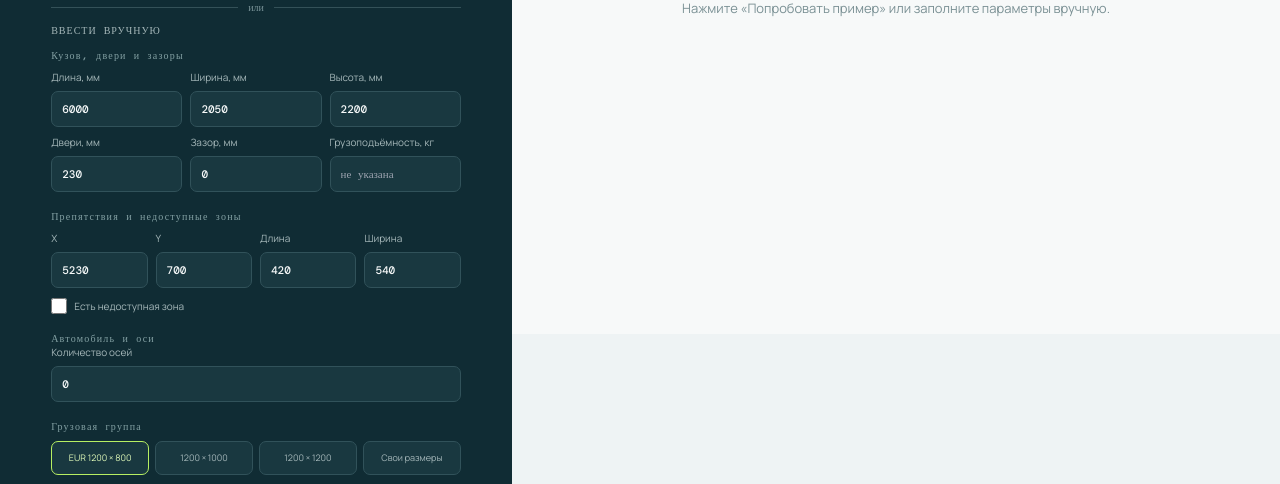
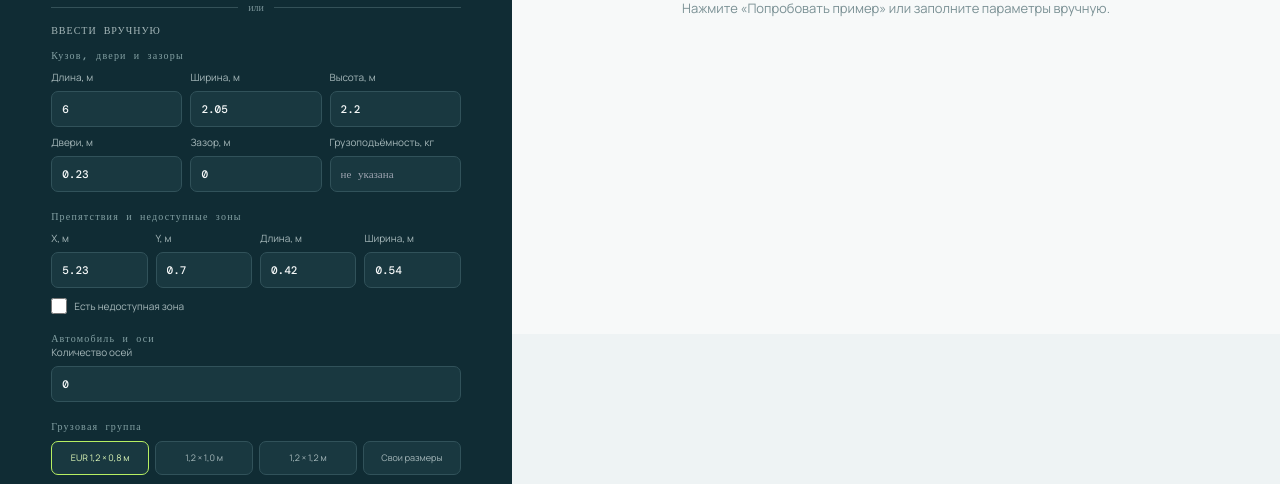
Before and after one commit to chacha51076-web/transmagic, a React (Vite) app: page / in a window 1280 px wide. Shown: the part 466-950 px from the top of the page. Built offline with nearby package versions, Linux system fonts and the light colour scheme.

Commit message:
Change dimension inputs to meters with comma decimal support

```diff
--- a/src/main.tsx
+++ b/src/main.tsx
@@ -10,18 +10,18 @@ import './styles.css'
 const numberField = z.preprocess(v => typeof v === 'string' ? Number(v.replace(',', '.')) : v, z.number().finite())
 const optionalNumberField = z.preprocess(v => v === '' || v === undefined ? undefined : typeof v === 'string' ? Number(v.replace(',', '.')) : v, z.number().finite().optional())
 const schema = z.object({
-  vehicleLength: numberField.pipe(z.number().min(1000)), vehicleWidth: numberField.pipe(z.number().min(500)), vehicleHeight: numberField.pipe(z.number().min(500)),
+  vehicleLength: numberField.pipe(z.number().min(0.1)), vehicleWidth: numberField.pipe(z.number().min(0.1)), vehicleHeight: numberField.pipe(z.number().min(0.1)),
   payloadCapacityKg: optionalNumberField, doorWidth: numberField.pipe(z.number().min(0)), gap: numberField.pipe(z.number().min(0)),
   obstacleX: numberField.pipe(z.number().min(0)), obstacleY: numberField.pipe(z.number().min(0)), obstacleLength: numberField.pipe(z.number().min(0)), obstacleWidth: numberField.pipe(z.number().min(0)),
   unavailable: z.boolean(), axleCount: z.coerce.number().int().min(0).max(8),
-  cargoLength: numberField.pipe(z.number().min(1)), cargoWidth: numberField.pipe(z.number().min(1)), cargoHeight: numberField.pipe(z.number().min(0)),
+  cargoLength: numberField.pipe(z.number().min(0.01)), cargoWidth: numberField.pipe(z.number().min(0.01)), cargoHeight: numberField.pipe(z.number().min(0)),
   quantity: z.coerce.number().int().min(1).max(100), palletWeight: numberField.pipe(z.number().min(1)), rotatable: z.boolean(),
 })
 type FormValues = z.infer<typeof schema>
 const statusClass: Record<CheckStatus, string> = { CHECKED: 'status-ok', VIOLATION: 'status-bad', NOT_CHECKED: 'status-idle' }
 const statusText: Record<CheckStatus, string> = { CHECKED: 'ПРОВЕРЕНО', VIOLATION: 'НАРУШЕНИЕ', NOT_CHECKED: 'НЕ ПРОВЕРЕНО' }
 const presets = [
-  ['EUR 1200 × 800', 1200, 800], ['1200 × 1000', 1200, 1000], ['1200 × 1200', 1200, 1200], ['Свои размеры', 0, 0],
+  ['EUR 1,2 × 0,8 м', 1.2, 0.8], ['1,2 × 1,0 м', 1.2, 1.0], ['1,2 × 1,2 м', 1.2, 1.2], ['Свои размеры', 0, 0],
 ] as const
 
 function Field({ label, input, error }: { label: string; input: ReactNode; error?: string }) {
@@ -36,24 +36,24 @@ function PlanForm() {
   const { register, handleSubmit, setValue, formState: { errors } } = useForm<FormValues>({
     resolver: zodResolver(schema),
     defaultValues: {
-      vehicleLength: 6000, vehicleWidth: 2050, vehicleHeight: 2200, payloadCapacityKg: undefined, doorWidth: 230, gap: 0,
-      obstacleX: 5230, obstacleY: 700, obstacleLength: 420, obstacleWidth: 540, unavailable: false, axleCount: 0,
+      vehicleLength: 6, vehicleWidth: 2.05, vehicleHeight: 2.2, payloadCapacityKg: undefined, doorWidth: 0.23, gap: 0,
+      obstacleX: 5.23, obstacleY: 0.7, obstacleLength: 0.42, obstacleWidth: 0.54, unavailable: false, axleCount: 0,
       cargoLength: 1200, cargoWidth: 800, cargoHeight: 0, quantity: 10, palletWeight: 450, rotatable: true,
     },
   })
   const submit = (v: FormValues) => {
-    const cargoGroup: CargoGroup = { id: 'cargo', name: preset === 0 ? 'EUR паллета' : 'Груз', length: v.cargoLength, width: v.cargoWidth, height: v.cargoHeight, weight: v.palletWeight, count: v.quantity, rotatable: v.rotatable, stackable: false }
+    const cargoGroup: CargoGroup = { id: 'cargo', name: preset === 0 ? 'EUR паллета' : 'Груз', length: v.cargoLength * 1000, width: v.cargoWidth * 1000, height: v.cargoHeight * 1000, weight: v.palletWeight, count: v.quantity, rotatable: v.rotatable, stackable: false }
     const pallets = Array.from({ length: v.quantity }, (_, i) => {
       const col = i % 5, row = Math.floor(i / 5)
-      return { id: i + 1, length: v.cargoLength, width: v.cargoWidth, height: v.cargoHeight, weight: v.palletWeight, x: 300 + col * (v.cargoLength + 20), y: 120 + row * (v.cargoWidth + 20), rotatable: v.rotatable, stackable: false }
+      return { id: i + 1, length: v.cargoLength * 1000, width: v.cargoWidth * 1000, height: v.cargoHeight * 1000, weight: v.palletWeight, x: 300 + col * (v.cargoLength * 1000 + 20), y: 120 + row * (v.cargoWidth * 1000 + 20), rotatable: v.rotatable, stackable: false }
     })
     const plan: LoadPlan = {
-      vehicleLength: v.vehicleLength, vehicleWidth: v.vehicleWidth, vehicleHeight: v.vehicleHeight, payloadCapacityKg: v.payloadCapacityKg,
-      doors: [{ id: 'rear', x: 0, y: 0, length: v.doorWidth, width: v.vehicleWidth, label: 'Двери' }],
-      gaps: v.gap ? [{ id: 'gap', x: v.doorWidth, y: 0, length: v.gap, width: v.vehicleWidth, label: 'Зазор' }] : [],
-      obstacles: v.obstacleLength && v.obstacleWidth ? [{ id: 'obstacle', x: v.obstacleX, y: v.obstacleY, length: v.obstacleLength, width: v.obstacleWidth, label: 'Препятствие' }] : [],
+      vehicleLength: v.vehicleLength * 1000, vehicleWidth: v.vehicleWidth * 1000, vehicleHeight: v.vehicleHeight * 1000, payloadCapacityKg: v.payloadCapacityKg,
+      doors: [{ id: 'rear', x: 0, y: 0, length: v.doorWidth * 1000, width: v.vehicleWidth * 1000, label: 'Двери' }],
+      gaps: v.gap ? [{ id: 'gap', x: v.doorWidth * 1000, y: 0, length: v.gap * 1000, width: v.vehicleWidth * 1000, label: 'Зазор' }] : [],
+      obstacles: v.obstacleLength && v.obstacleWidth ? [{ id: 'obstacle', x: v.obstacleX * 1000, y: v.obstacleY * 1000, length: v.obstacleLength * 1000, width: v.obstacleWidth * 1000, label: 'Препятствие' }] : [],
       unavailableZones: v.unavailable ? [{ id: 'unavailable', x: 0, y: 0, length: 0, width: 0, label: 'Недоступная зона' }] : [],
-      axles: Array.from({ length: v.axleCount }, (_, i) => ({ id: `axle-${i + 1}`, position: v.vehicleLength * (i + 1) / (v.axleCount + 1), capacityKg: 0 })),
+      axles: Array.from({ length: v.axleCount }, (_, i) => ({ id: `axle-${i + 1}`, position: v.vehicleLength * 1000 * (i + 1) / (v.axleCount + 1), capacityKg: 0 })),
       cargoGroups: [cargoGroup], pallets,
     }
     void setPlan(plan)
@@ -68,16 +68,16 @@ function PlanForm() {
   }
   return <form onSubmit={handleSubmit(submit)} className="plan-form">
     <div className="section-label">Кузов, двери и зазоры</div>
-    <div className="field-grid three"><Field label="Длина, мм" input={<input {...register('vehicleLength')} />} error={errors.vehicleLength?.message} /><Field label="Ширина, мм" input={<input {...register('vehicleWidth')} />} error={errors.vehicleWidth?.message} /><Field label="Высота, мм" input={<input {...register('vehicleHeight')} />} error={errors.vehicleHeight?.message} /></div>
-    <div className="field-grid three"><Field label="Двери, мм" input={<input {...register('doorWidth')} />} error={errors.doorWidth?.message} /><Field label="Зазор, мм" input={<input {...register('gap')} />} error={errors.gap?.message} /><Field label="Грузоподъёмность, кг" input={<input {...register('payloadCapacityKg')} placeholder="не указана" />} error={errors.payloadCapacityKg?.message} /></div>
+    <div className="field-grid three"><Field label="Длина, м" input={<input inputMode="decimal" placeholder="6,0" {...register('vehicleLength')} />} error={errors.vehicleLength?.message} /><Field label="Ширина, м" input={<input inputMode="decimal" placeholder="2,05" {...register('vehicleWidth')} />} error={errors.vehicleWidth?.message} /><Field label="Высота, м" input={<input inputMode="decimal" placeholder="2,2" {...register('vehicleHeight')} />} error={errors.vehicleHeight?.message} /></div>
+    <div className="field-grid three"><Field label="Двери, м" input={<input inputMode="decimal" placeholder="0,23" {...register('doorWidth')} />} error={errors.doorWidth?.message} /><Field label="Зазор, м" input={<input inputMode="decimal" placeholder="0" {...register('gap')} />} error={errors.gap?.message} /><Field label="Грузоподъёмность, кг" input={<input {...register('payloadCapacityKg')} placeholder="не указана" />} error={errors.payloadCapacityKg?.message} /></div>
     <div className="section-label cargo-label">Препятствия и недоступные зоны</div>
-    <div className="field-grid four"><Field label="X" input={<input {...register('obstacleX')} />} error={errors.obstacleX?.message} /><Field label="Y" input={<input {...register('obstacleY')} />} error={errors.obstacleY?.message} /><Field label="Длина" input={<input {...register('obstacleLength')} />} error={errors.obstacleLength?.message} /><Field label="Ширина" input={<input {...register('obstacleWidth')} />} error={errors.obstacleWidth?.message} /></div>
+    <div className="field-grid four"><Field label="X, м" input={<input {...register('obstacleX')} />} error={errors.obstacleX?.message} /><Field label="Y, м" input={<input {...register('obstacleY')} />} error={errors.obstacleY?.message} /><Field label="Длина, м" input={<input inputMode="decimal" {...register('obstacleLength')} />} error={errors.obstacleLength?.message} /><Field label="Ширина, м" input={<input inputMode="decimal" {...register('obstacleWidth')} />} error={errors.obstacleWidth?.message} /></div>
     <label className="check-field"><input type="checkbox" {...register('unavailable')} /> Есть недоступная зона</label>
     <div className="section-label cargo-label">Автомобиль и оси</div>
     <Field label="Количество осей" input={<input {...register('axleCount')} />} error={errors.axleCount?.message} />
     <div className="section-label cargo-label">Грузовая группа</div>
     <div className="preset-row">{presets.map((p, i) => <button type="button" key={p[0]} className={preset === i ? 'preset active' : 'preset'} onClick={() => applyPreset(i)}>{p[0]}</button>)}</div>
-    <div className="field-grid four"><Field label="Длина, мм" input={<input {...register('cargoLength')} />} error={errors.cargoLength?.message} /><Field label="Ширина, мм" input={<input {...register('cargoWidth')} />} error={errors.cargoWidth?.message} /><Field label="Высота, мм" input={<input {...register('cargoHeight')} />} error={errors.cargoHeight?.message} /><Field label="Вес, кг" input={<input {...register('palletWeight')} />} error={errors.palletWeight?.message} /></div>
+    <div className="field-grid four"><Field label="Длина, м" input={<input inputMode="decimal" placeholder="1,2" {...register('cargoLength')} />} error={errors.cargoLength?.message} /><Field label="Ширина, м" input={<input inputMode="decimal" placeholder="0,8" {...register('cargoWidth')} />} error={errors.cargoWidth?.message} /><Field label="Высота, м" input={<input inputMode="decimal" placeholder="0" {...register('cargoHeight')} />} error={errors.cargoHeight?.message} /><Field label="Вес, кг" input={<input {...register('palletWeight')} />} error={errors.palletWeight?.message} /></div>
     <div className="field-grid two"><Field label="Количество" input={<input {...register('quantity')} />} error={errors.quantity?.message} /><label className="check-field inline"><input type="checkbox" {...register('rotatable')} /> Можно поворачивать</label></div>
     {recognized && <div className="recognized">Распознано: <b>{recognized}</b><button type="button" onClick={() => setRecognized('')}>×</button></div>}
     <button type="submit" className="primary-button">Построить план <span>→</span></button>
```
